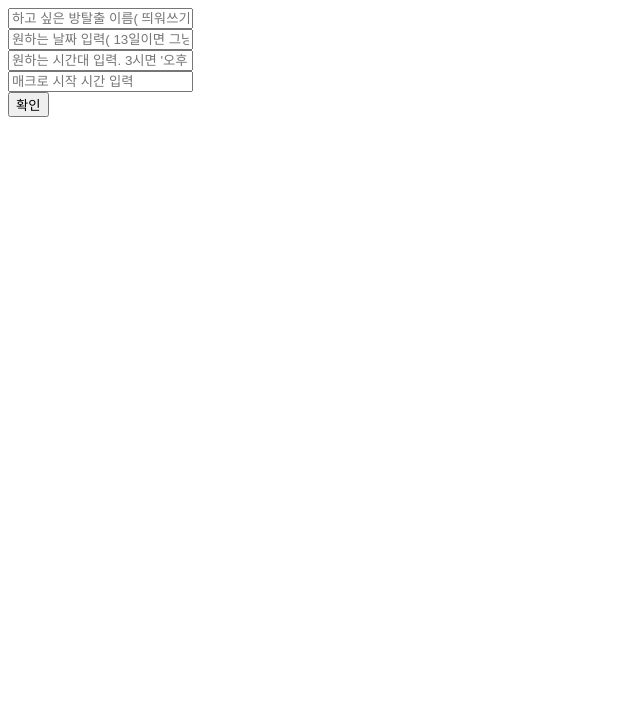
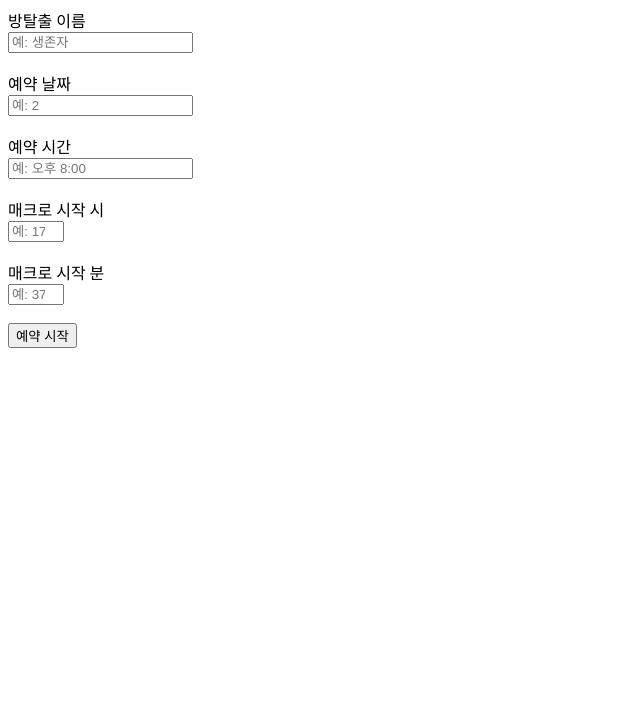
Before and after one commit to tkdudsh/reservaiton, an Electron app: page electron_app/index.html in a window 800 px wide. Shown: the part 81-800 px from the top of the page, without its empty margins (0-640 px from the left). Drawn offline with Linux system fonts and the light colour scheme.

Commit message:
입력폼 수정

```diff
--- a/electron_app/index.html
+++ b/electron_app/index.html
@@ -1,22 +1,62 @@
 <!doctype html>
-<html>
+<html lang="ko">
+  <head>
+    <meta charset="UTF-8" />
+    <meta name="viewport" content="width=device-width, initial-scale=1.0" />
+    <title>예약 매크로 입력</title>
+  </head>
   <body>
-    <h1>Electron 연습</h1>
+    <h1>예약 매크로</h1>
 
-    <input
-      id="showName"
-      placeholder="하고 싶은 방탈출 이름( 띄워쓰기까지 정확하게)"
-    /><br />
-    <input
-      id="targetDate"
-      placeholder="원하는 날짜 입력( 13일이면 그냥 숫자만쓰기 EX) 13"
-    /><br />
-    <input
-      id="targetTime"
-      placeholder="원하는 시간대 입력. 3시면 '오후 3:00'"
-    /><br />
-    <input id="startTime" placeholder="매크로 시작 시간 입력" /><br />
-    <button id="btn">확인</button>
+    <div>
+      <label for="showName">방탈출 이름</label><br />
+      <input id="showName" type="text" placeholder="예: 생존자" />
+    </div>
+
+    <br />
+
+    <div>
+      <label for="targetDate">예약 날짜</label><br />
+      <input id="targetDate" type="text" placeholder="예: 2" />
+    </div>
+
+    <br />
+
+    <div>
+      <label for="targetTime">예약 시간</label><br />
+      <input id="targetTime" type="text" placeholder="예: 오후 8:00" />
+    </div>
+
+    <br />
+
+    <div>
+      <label for="startHour">매크로 시작 시</label><br />
+      <input
+        id="startHour"
+        type="number"
+        min="0"
+        max="23"
+        placeholder="예: 17"
+      />
+    </div>
+
+    <br />
+
+    <div>
+      <label for="startMinute">매크로 시작 분</label><br />
+      <input
+        id="startMinute"
+        type="number"
+        min="0"
+        max="59"
+        placeholder="예: 37"
+      />
+    </div>
+
+    <br />
+
+    <button id="startBtn" type="button">예약 시작</button>
+
     <p id="result"></p>
 
     <script src="./renderer.js"></script>
```
